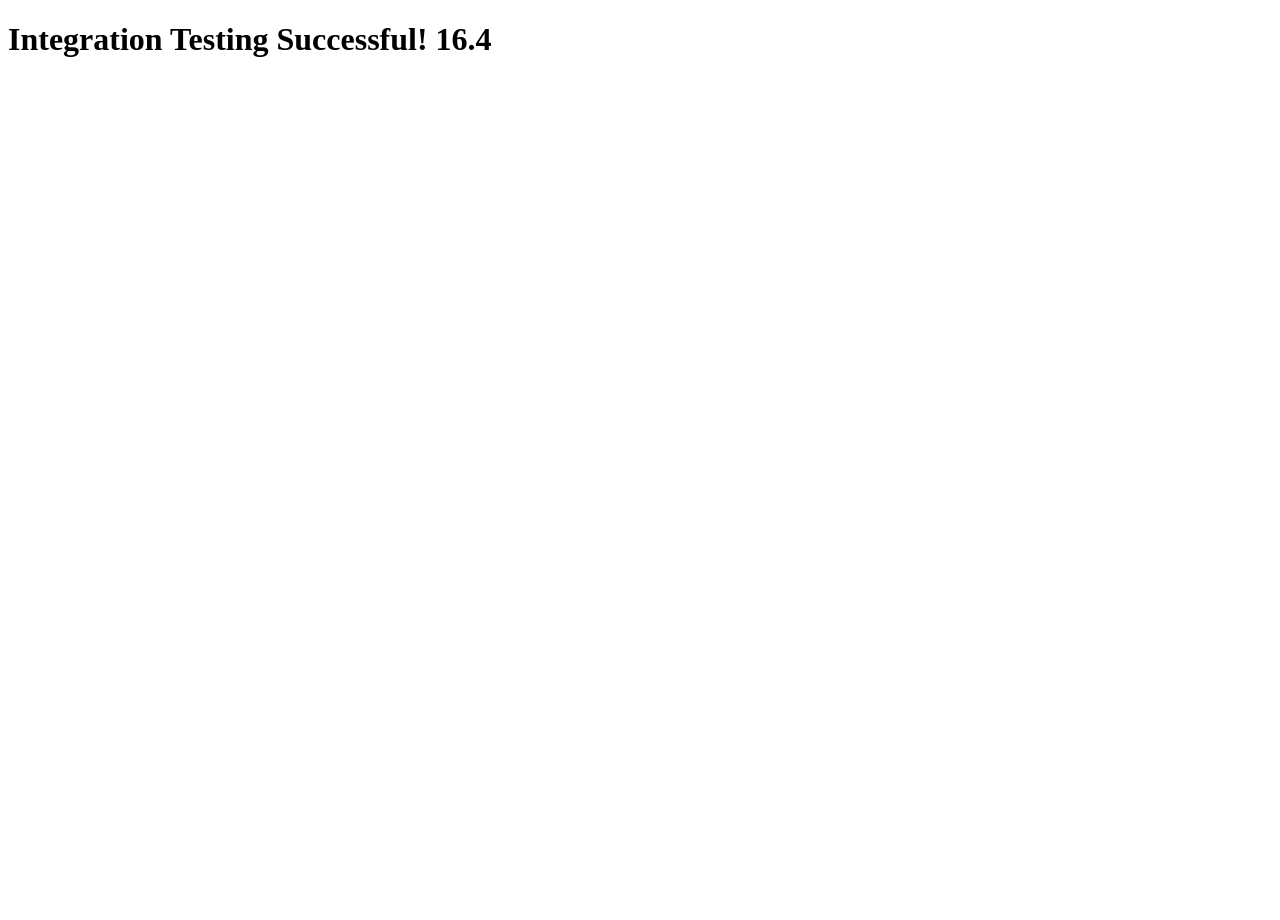
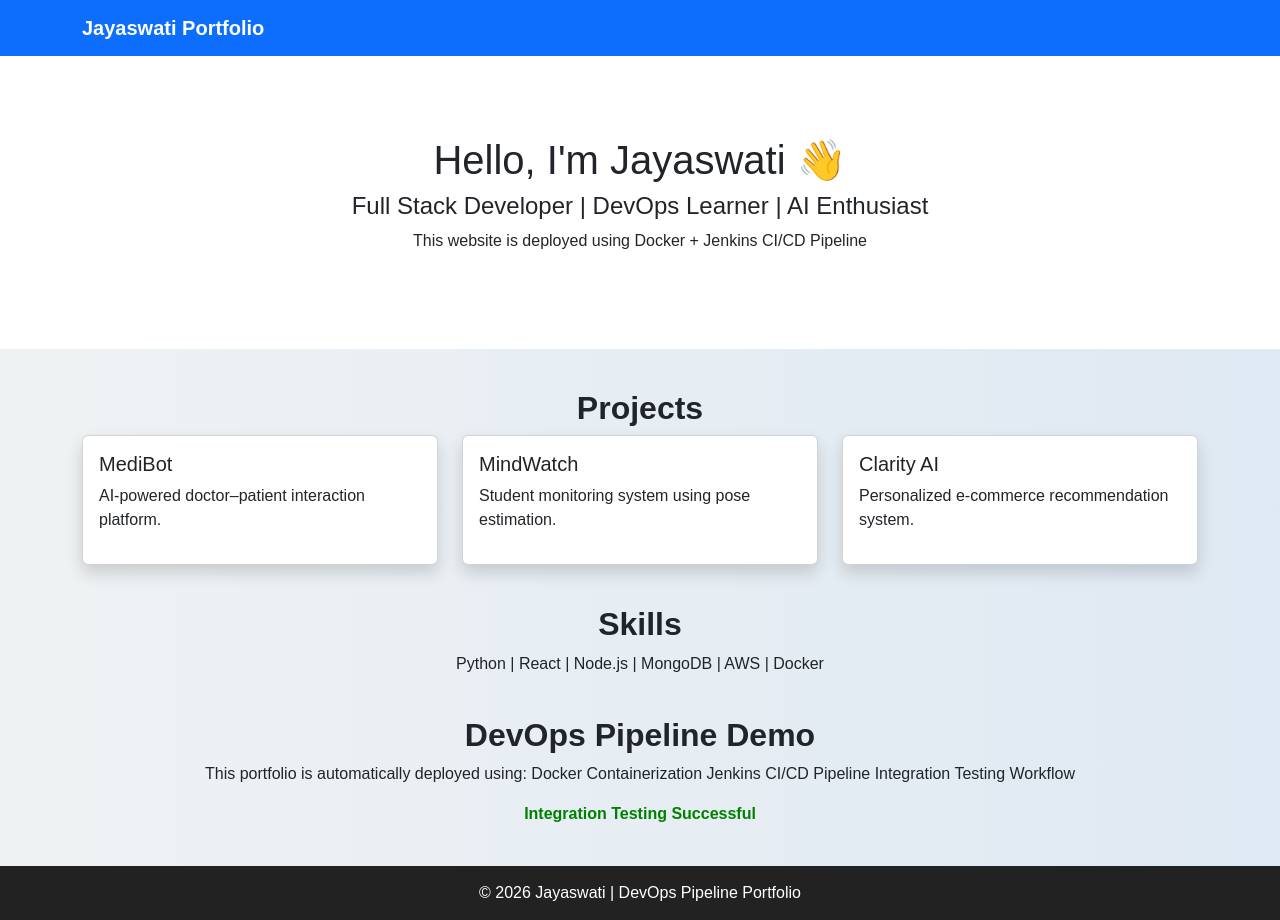
Before and after one commit to jayaswatip/devops-html-testing, a plain HTML site: page index.html in a window 1280 px wide. Before the commit the page ends 800 px from the top, so only its background shows below. Drawn offline with nearby package versions, Linux system fonts and the light colour scheme.

Commit message:
portfolio built

```diff
--- a/index.html
+++ b/index.html
@@ -1,11 +1,210 @@
 <!DOCTYPE html>
-<html>
+<html lang="en">
+
 <head>
-    <title>DevOps Pipeline Test</title>
+<meta charset="UTF-8">
+<meta name="viewport" content="width=device-width, initial-scale=1.0">
+
+<title>Jayaswati Portfolio</title>
+
+<link href="https://cdn.jsdelivr.net/npm/bootstrap@5.3.0/dist/css/bootstrap.min.css" rel="stylesheet">
+
+<style>
+
+body{
+background: linear-gradient(to right,#eef2f3,#dfe9f3);
+font-family: Arial;
+}
+
+.navbar{
+background:#0d6efd;
+}
+
+.navbar-brand{
+color:white;
+font-weight:bold;
+}
+
+.hero{
+padding:80px;
+text-align:center;
+background:white;
+}
+
+.section-title{
+margin-top:40px;
+text-align:center;
+font-weight:bold;
+}
+
+.card{
+transition:0.3s;
+}
+
+.card:hover{
+transform:scale(1.05);
+}
+
+.footer{
+background:#222;
+color:white;
+text-align:center;
+padding:15px;
+margin-top:40px;
+}
+
+</style>
+
 </head>
+
+
 <body>
 
-<h1>Integration Testing Successful! 16.4</h1>
+
+<!-- NAVBAR -->
+
+<nav class="navbar">
+<div class="container">
+<a class="navbar-brand">Jayaswati Portfolio</a>
+</div>
+</nav>
+
+
+
+<!-- HERO -->
+
+<section class="hero">
+
+<h1>Hello, I'm Jayaswati 👋</h1>
+
+<h4>Full Stack Developer | DevOps Learner | AI Enthusiast</h4>
+
+<p>This website is deployed using Docker + Jenkins CI/CD Pipeline</p>
+
+</section>
+
+
+
+<!-- PROJECTS -->
+
+<div class="container">
+
+<h2 class="section-title">Projects</h2>
+
+<div class="row">
+
+<div class="col-md-4">
+
+<div class="card shadow">
+
+<div class="card-body">
+
+<h5>MediBot</h5>
+
+<p>AI-powered doctor–patient interaction platform.</p>
+
+</div>
+
+</div>
+
+</div>
+
+
+
+<div class="col-md-4">
+
+<div class="card shadow">
+
+<div class="card-body">
+
+<h5>MindWatch</h5>
+
+<p>Student monitoring system using pose estimation.</p>
+
+</div>
+
+</div>
+
+</div>
+
+
+
+<div class="col-md-4">
+
+<div class="card shadow">
+
+<div class="card-body">
+
+<h5>Clarity AI</h5>
+
+<p>Personalized e-commerce recommendation system.</p>
+
+</div>
+
+</div>
+
+</div>
+
+</div>
+
+</div>
+
+
+
+<!-- SKILLS -->
+
+<div class="container">
+
+<h2 class="section-title">Skills</h2>
+
+<p class="text-center">
+
+Python | React | Node.js | MongoDB | AWS | Docker
+
+</p>
+
+</div>
+
+
+
+<!-- DEVOPS SECTION -->
+
+<div class="container">
+
+<h2 class="section-title">DevOps Pipeline Demo</h2>
+
+<p class="text-center">
+
+This portfolio is automatically deployed using:
+
+Docker Containerization
+Jenkins CI/CD Pipeline
+Integration Testing Workflow
+
+</p>
+
+</div>
+
+
+
+<!-- REQUIRED TEST LINE (DO NOT REMOVE) -->
+
+<div style="text-align:center;color:green;font-weight:bold;">
+
+Integration Testing Successful
+
+</div>
+
+
+
+<!-- FOOTER -->
+
+<div class="footer">
+
+© 2026 Jayaswati | DevOps Pipeline Portfolio
+
+</div>
+
 
 </body>
 </html>
```
